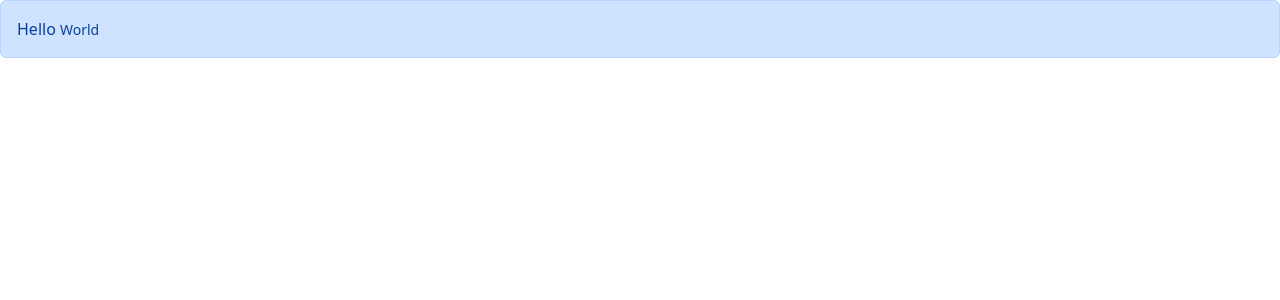
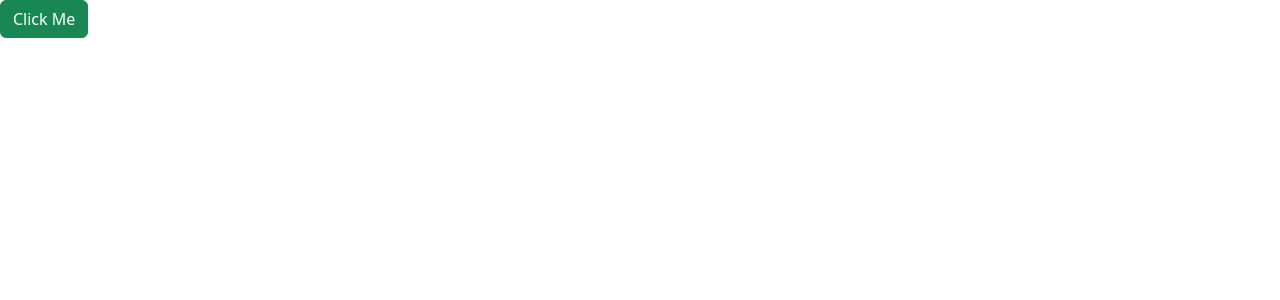
Before and after one commit to zkDhruba/learn-react-mosh, a React (Vite) app: page / in a window 1280 px wide. Shown: the top 300 px of the page. Built offline with nearby package versions, Linux system fonts and the light colour scheme.

Commit message:
button component created

```diff
--- a/src/App.tsx
+++ b/src/App.tsx
@@ -1,13 +1,19 @@
 import Message from "./Message";
 import Alert from "./components/Alert";
+import Button from "./components/Button";
 import ListGroup from "./components/ListGroup";
 
 function App() {
+  const handleClickButton = () => {
+    console.log("Clicked");
+  };
   return (
     <div>
-      <Alert>
-        Hello <small>World</small>
-      </Alert>
+      <Button
+        color="success"
+        children="Click Me"
+        onClickButton={handleClickButton}
+      ></Button>
     </div>
   );
 }
--- /dev/null
+++ b/src/components/Button.tsx
@@ -0,0 +1,17 @@
+import { Children, ReactNode } from "react";
+
+interface Props {
+  children: string;
+  color?: "primary" | "secondary" | "warning" | "danger" | "success";
+  onClickButton: () => void;
+}
+
+const Button = ({ children, color = "primary", onClickButton }: Props) => {
+  return (
+    <button className={"btn btn-" + color} onClick={onClickButton}>
+      {children}
+    </button>
+  );
+};
+
+export default Button;
```
